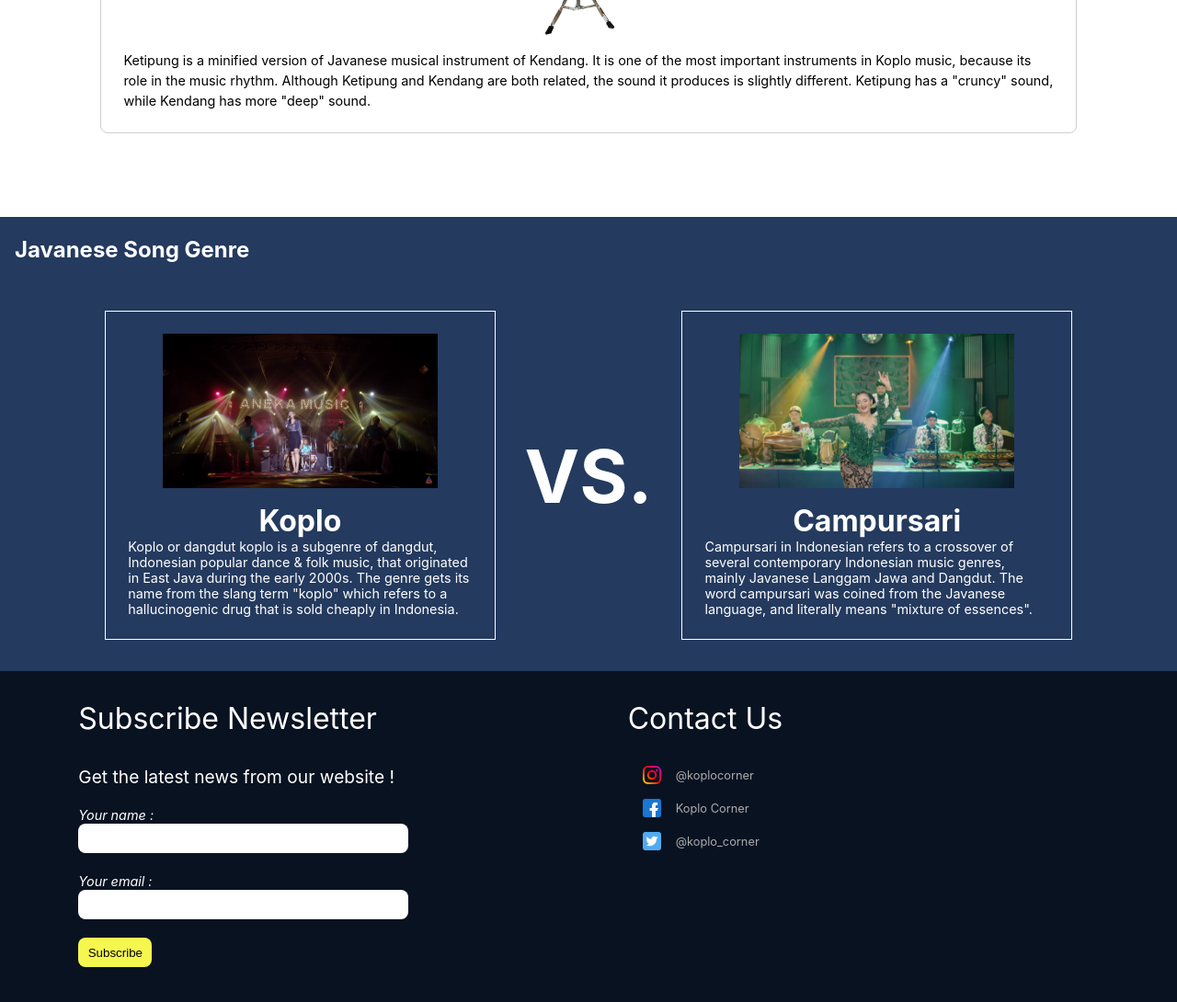
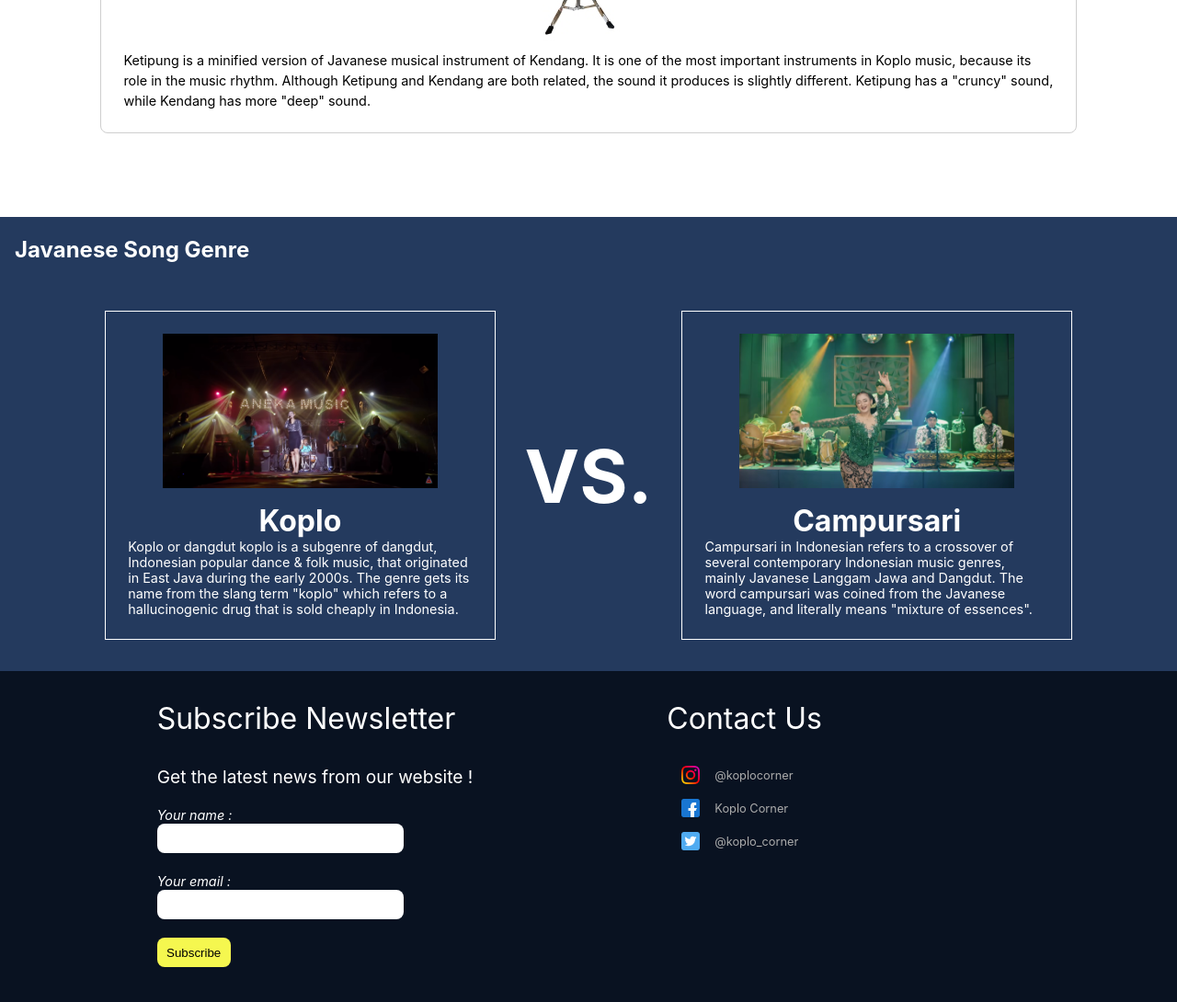
Before and after one commit to bondanjody/koplo-corner-app, a React (Create React App) app: page / in a window 1280 px wide. Shown: the part 947-2037 px from the top of the page at 92% size. Built offline with nearby package versions, Linux system fonts and the light colour scheme.

Commit message:
Memperbaiki posisi elemen child di Footer

```diff
--- a/src/components/Layout/Footer.module.css
+++ b/src/components/Layout/Footer.module.css
@@ -5,7 +5,7 @@
     justify-content: space-evenly;
 }
 .social-section, .subscribe-section {
-    width: 40%;
+    width: 30%;
     margin-bottom: 3rem;
 }
 .footer-header p {
```
